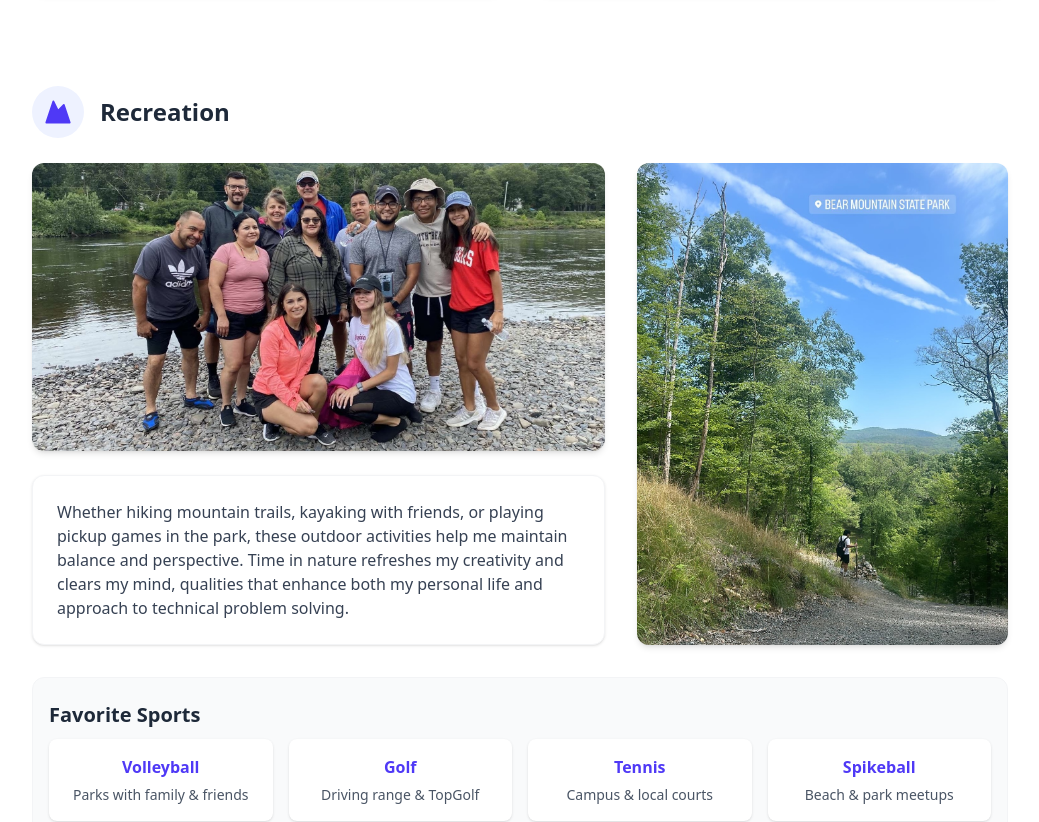
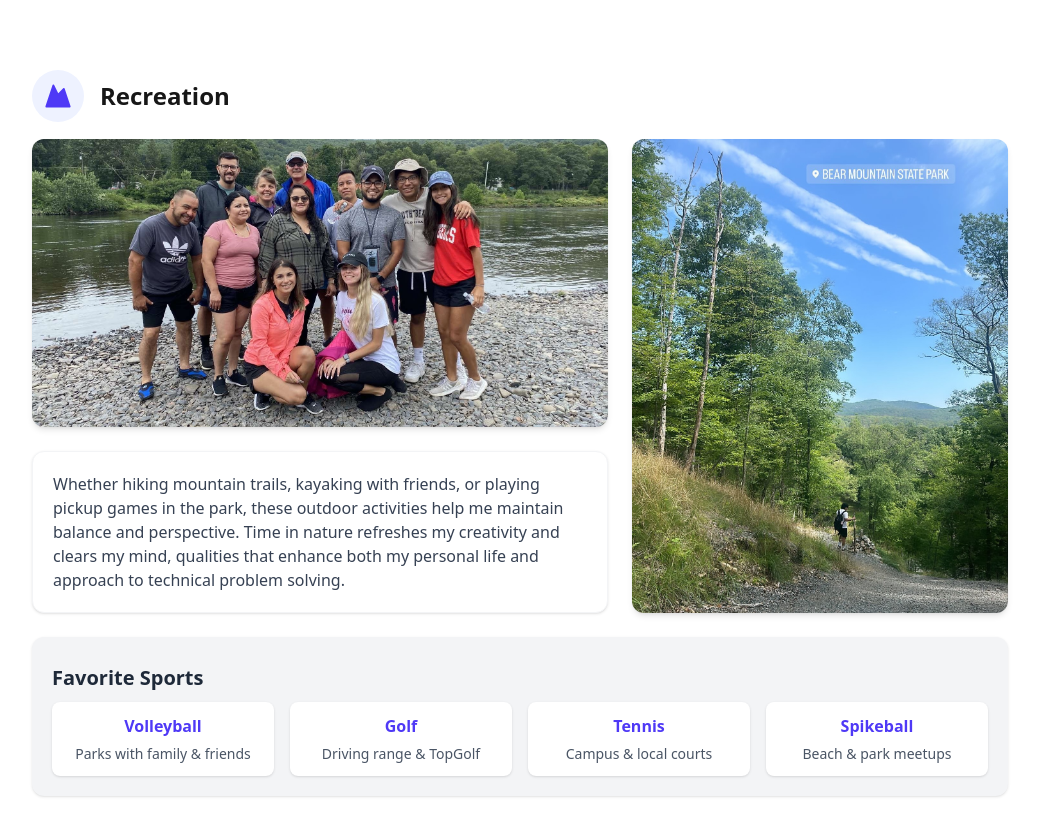
Before and after one commit to estulpz202/personal-website, a Next.js app: page /life in a window 1280 px wide. Shown: the part 1180-2002 px from the top of the page, without its empty margins (120-1159 px from the left). Built offline with nearby package versions, Linux system fonts and the light colour scheme.

Commit message:
Make spacing/padding smaller, fix colors.

```diff
--- a/src/components/life/LifeRecreation.tsx
+++ b/src/components/life/LifeRecreation.tsx
@@ -25,21 +25,21 @@ const activities: ActivityItem[] = [
  */
 export default function LifeRecreation() {
   return (
-    <section className="py-10">
+    <section className="py-8">
       <SectionTitle icon="mountains" title="Recreation" />
 
-      <div className="grid grid-cols-1 md:grid-cols-5 gap-6 md:gap-8 mb-8">
+      <div className="grid grid-cols-5 gap-6 mb-6">
         {/* Left Column - Kayaking & Text */}
-        <div className="md:col-span-3 flex flex-col gap-6">
+        <div className="col-span-3 flex flex-col gap-6">
           <ImageWithOverlay
-            src="/images/life/kayaking.jpg"
+            src="/images/life/kayaking_fam.jpg"
             alt="Kayaking with family"
             caption="Summer Kayaking"
             className="h-72 w-full"
             objectPosition="center"
           />
 
-          <div className="bg-white rounded-xl p-6 shadow-sm border border-gray-100 flex-grow">
+          <div className="bg-white rounded-xl p-5 shadow-sm border border-gray-100 flex-grow">
             <p className="text-base text-gray-700">
               Whether hiking mountain trails, kayaking with friends, or playing pickup games in the
               park, these outdoor activities help me maintain balance and perspective. Time in
@@ -50,7 +50,7 @@ export default function LifeRecreation() {
         </div>
 
         {/* Right Column - Bear Mountain */}
-        <div className="md:col-span-2">
+        <div className="col-span-2">
           <ImageWithOverlay
             src="/images/life/bear_mountain.jpg"
             alt="Hiking on Bear Mountain"
@@ -62,13 +62,13 @@ export default function LifeRecreation() {
       </div>
 
       {/* Sports Section */}
-      <div className="bg-gray-50 rounded-xl p-4 pt-0 border border-gray-100">
-        <h3 className="text-xl font-semibold text-gray-800 mb-4">Favorite Sports</h3>
-        <div className="grid grid-cols-2 md:grid-cols-4 gap-4">
+      <div className="bg-gray-100 rounded-xl p-5 pt-1 shadow-sm">
+        <h3 className="text-xl font-semibold text-gray-800 mb-3">Favorite Sports</h3>
+        <div className="grid grid-cols-4 gap-4">
           {activities.map((activity, index) => (
             <div
               key={index}
-              className="bg-white rounded-lg p-4 text-center shadow-sm hover:shadow-md transition-shadow duration-200"
+              className="bg-white rounded-lg p-3 text-center shadow-sm hover:shadow-md transition-shadow duration-200"
             >
               <div className="text-indigo-600 font-semibold mb-1">{activity.name}</div>
               <div className="text-sm text-gray-600">{activity.venue}</div>
--- a/src/components/life/LifeShared.tsx
+++ b/src/components/life/LifeShared.tsx
@@ -14,11 +14,11 @@ interface SectionTitleProps {
  */
 export function SectionTitle({ icon, title }: SectionTitleProps) {
   return (
-    <div className="flex items-center mb-6">
+    <div className="flex items-center mb-4">
       <div className="bg-indigo-50 rounded-full p-3 mr-4 mt-3">
         <Icon name={icon} className="w-7 h-7 text-indigo-600" />
       </div>
-      <h2 className="text-2xl font-bold text-gray-800">{title}</h2>
+      <h2 className="text-2xl font-bold">{title}</h2>
     </div>
   );
 }
```
Also changed, not shown: public/images/life/kayaking.jpg (deleted), public/images/life/kayaking_fam.jpg (added).
